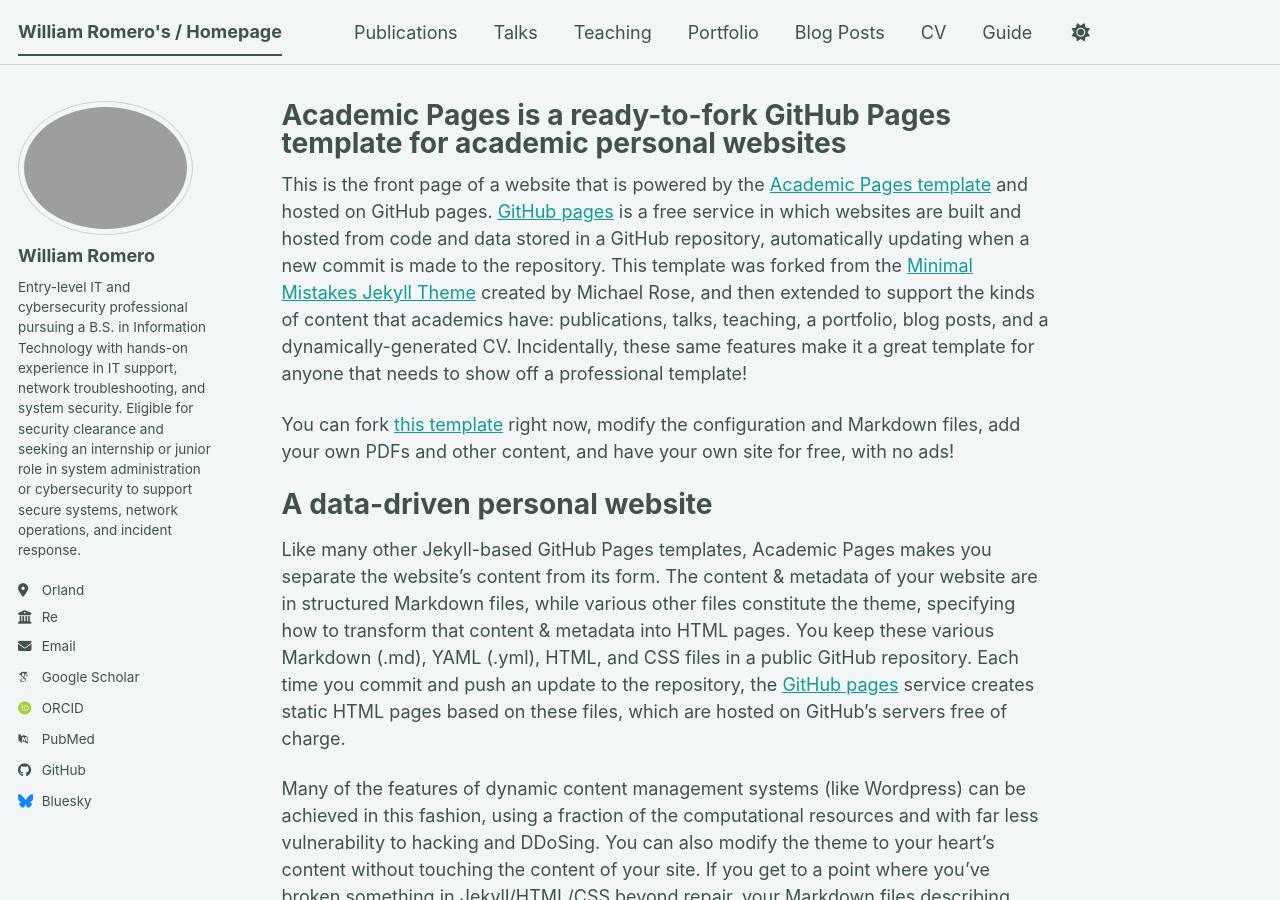
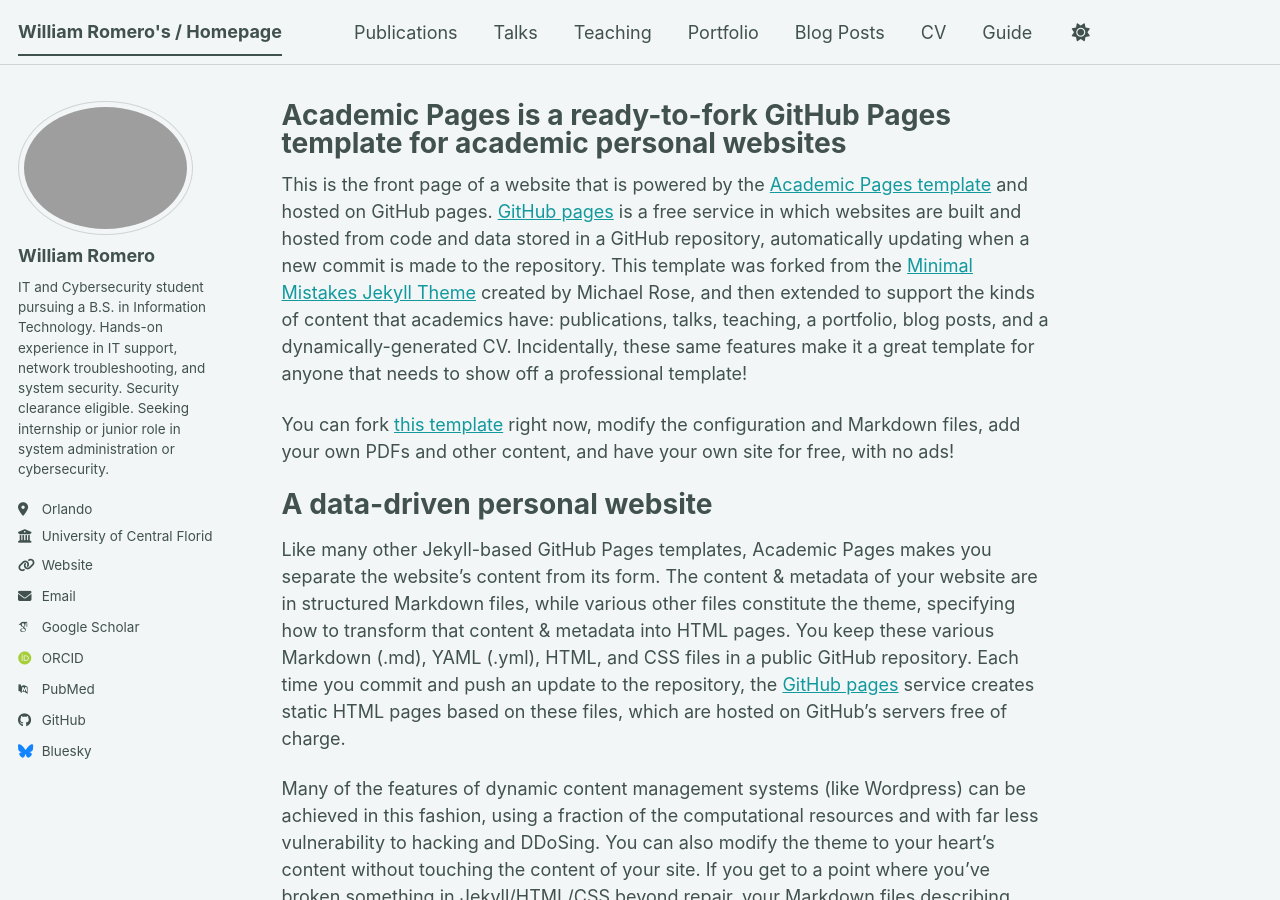
Before and after one commit to williamromero11/williamromero11.github.io, a Jekyll site: the page built from _pages/about.md, in a window 1280 px wide and 900 px high. Built offline with Jekyll 4.4.1, drawn with Linux system fonts in a browser that asks for light colours; some web fonts are replaced; a script bundle is joined from its source files by our own code; library files that are not in the unit come from our copies.

Commit message:
Update _config.yml

```diff
--- a/_config.yml
+++ b/_config.yml
@@ -26,11 +26,11 @@
   avatar           : "https://williamromero11.github.io/images/mee.png"
   name             : "William Romero"
   pronouns         : # example: "she/her"
-  bio              : "Entry-level IT and cybersecurity professional pursuing a B.S. in Information Technology with hands-on experience in IT support, network troubleshooting, and system security. Eligible for security clearance and seeking an internship or junior role in system administration or cybersecurity to support secure systems, network operations, and incident response. "
-  location         : "Orland"
-  employer         : "Re "
-  uri              : # URL
-  email            : "none@example.org"
+  bio              : "IT and Cybersecurity student pursuing a B.S. in Information Technology. Hands-on experience in IT support, network troubleshooting, and system security. Security clearance eligible. Seeking internship or junior role in system administration or cybersecurity. "
+  location         : "Orlando"
+  employer         : "University of Central Florida (Math Department) "
+  uri              : "https://williamromero11.github.io"
+  email            : "wi424039@ucf.edu"
 
   # Academic websites
   academia         : # URL
```
